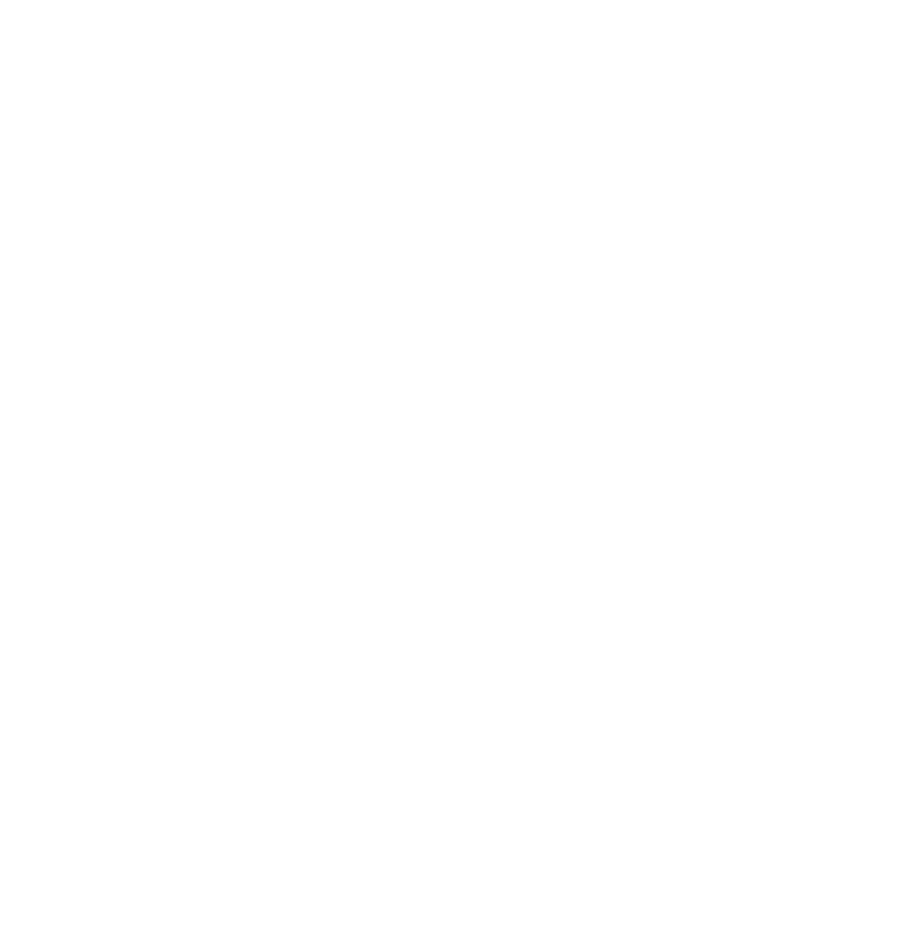
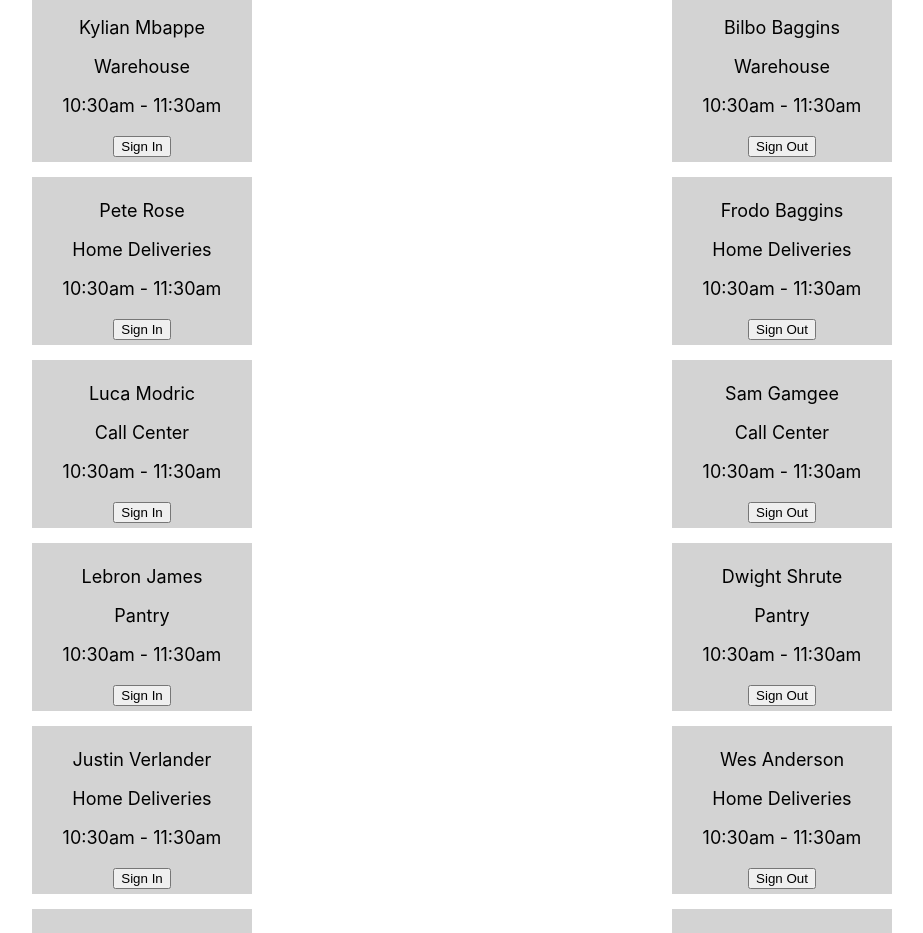
Before and after one commit to zscar611/CS4900LF1, a React (Create React App) app in the folder prototype/loavefish/: page /timesheet in a window 1280 px wide. Before the commit this address had no page. Shown: the part 420-1353 px from the top of the page, without its empty margins (198-1121 px from the left). Before the commit the page ends 800 px from the top, so only its background shows below. Built offline with nearby package versions, Linux system fonts and the light colour scheme.

Commit message:
this and that

```diff
--- a/prototype/loavefish/src/App.js
+++ b/prototype/loavefish/src/App.js
@@ -3,9 +3,10 @@ import { BrowserRouter as Router, Routes, Route, Link } from 'react-router-dom';
 import { Navigate } from 'react-router-dom';
 import Home from './components/Main';
 import Dashboard from './components/Dashboard';
-import Admin from './components/Admin';
+import TimeSheet from './components/TimeSheet';
 import Reports from './components/Reports.js'
 import VolunteerAdd from './components/VolunteerAdd.js';
+import AdminHome from './components/AdminHome.js';
 
 function App() {
   const [data, setData] = useState([{}])
@@ -14,8 +15,9 @@ function App() {
       <div>
         <Routes>
           <Route path="/dashboard" element={<Dashboard />} />
+          <Route path="/adminhome" element={<AdminHome />} />
           <Route path="/reports" element={<Reports />} />
-          <Route path="/admin" element={<Admin/>} />
+          <Route path="/timesheet" element={<TimeSheet/>} />
           <Route path="/volunteerAdd" element={< VolunteerAdd/>} />
           <Route path="/" element={<Home />} />
         </Routes>
--- /dev/null
+++ b/prototype/loavefish/src/components/AdminHome.js
@@ -0,0 +1,15 @@
+import React, { useState } from "react";
+import { Navigate } from "react-router-dom";
+import Navbar from "./Navbar";
+import "./App.css";
+
+function AdminHome() {
+  return (
+    <div className="App">
+      <Navbar />
+      <h1>Admin Home</h1>
+    </div>
+  );
+}
+
+export default AdminHome;
--- a/prototype/loavefish/src/components/Dashboard.js
+++ b/prototype/loavefish/src/components/Dashboard.js
@@ -32,12 +32,6 @@ function Dashboard() {
 
 	//END CALENDAR STUFF
 
-  async function logUser() {
-    const response = await fetch('http://localhost:5000');
-    const user = await response.json();
-    console.log(user);
-  }
-
 
 	const handleLogout = () =>
 	{
@@ -54,9 +48,6 @@ function Dashboard() {
         <img src={'/logo.jpg'} className="main-img" alt="logo"/>
         <p className='dashboard-text'>Welcome Frodo Baggins! </p>
       </header>
-      <div className="main-button">
-        <button className="main-button-box" onClick={logUser}>Get Data</button>
-      </div>
 
 
 	  <Calendar
--- a/prototype/loavefish/src/components/Main.js
+++ b/prototype/loavefish/src/components/Main.js
@@ -27,7 +27,7 @@ function Login() {
     else if (currentUser === "Admin")
     {
       // TODO add sql logic here
-      navigate('/Admin');
+      navigate('/AdminHome');
     } else { console.log("nope");}
   };
 
--- a/prototype/loavefish/src/components/Navbar.js
+++ b/prototype/loavefish/src/components/Navbar.js
@@ -9,9 +9,12 @@ function Navbar() {
       <nav>
         <div className='navbar-wrapper'>
           <ul>
-            <a onClick={()=>navigate('/Admin')} className='navbar-text'>
+            <a onClick={()=>navigate('/adminhome')} className='navbar-text'>
               Home
             </a>
+          </ul>
+          <ul>
+            <a onClick={()=>navigate('/timesheet')} className='navbar-text'>Time Sheet</a>
           </ul>
           <ul>
             <a className='navbar-text'>Calendar</a>
--- a/prototype/loavefish/src/components/Admin.css
+++ b/prototype/loavefish/src/components/TimeSheet.css
@@ -6,16 +6,8 @@
 }
 
 .column {
-  display: flex;
   flex-direction: column;
   flex: 1;
-  margin-left: 20em;
-  margin-right: 0;
-}
-
-.column:last-child {
-  margin-right: 20em;
-  margin-left: 0;
 }
 
 
@@ -28,8 +20,14 @@
 .admin-person {
   background-color: #d3d3d3;
   width: 35%;
-  padding: 5px; /* Adjust padding as needed */
-  margin-bottom: 15px; /* Add margin bottom to create gap */
+  padding: 5px;
+  font-size: large;
+  margin-bottom: 15px;
   margin-left: auto;
   margin-right: auto;
   }
+
+
+  .admin-text{
+    cursor: pointer;
+  }
--- a/prototype/loavefish/src/components/Admin.js
+++ b/prototype/loavefish/src/components/TimeSheet.js
@@ -1,7 +1,7 @@
 import React, { useState } from "react";
 import { useNavigate } from "react-router-dom";
 import "./App.css";
-import "./Admin.css";
+import "./TimeSheet.css";
 import Navbar from "./Navbar.js";
 
 // array of people schedulded for today but not checked in
@@ -11,12 +11,12 @@ import Navbar from "./Navbar.js";
 // check in or check out button
 // check out will ask are you sure
 
-function Admin() {
+function TimeSheet() {
   const navigate = useNavigate();
   //const [checkIn, setCheckedIn] = useState([]);
   //const [checkOut, setCheckOut] = useState([]);
 
-  const signInDict = [
+  const [signInDict, setSignInDict] = useState([
     {
       name: "Lionel Messi",
       area: "Pantry",
@@ -28,13 +28,13 @@ function Admin() {
       timeScheduled: "10:30am - 11:30am",
     },
     {
-      name: "Lionel Messi",
+      name: "Pete Rose",
       area: "Home Deliveries",
       timeScheduled: "10:30am - 11:30am",
     },
     {
       name: "Luca Modric",
-      area: "Call Cener",
+      area: "Call Center",
       timeScheduled: "10:30am - 11:30am",
     },
     {
@@ -43,24 +43,79 @@ function Admin() {
       timeScheduled: "10:30am - 11:30am",
     },
     {
-      name: "Kylian Mbappe",
+      name: "Justin Verlander",
       area: "Home Deliveries",
       timeScheduled: "10:30am - 11:30am",
     },
     {
-      name: "Lionel Messi",
+      name: "Miguel Cabrera",
       area: "Pantry",
       timeScheduled: "10:30am - 11:30am",
     },
     {
-      name: "Kylian Mbappe",
+      name: "Billy Beane",
       area: "Warehouse",
       timeScheduled: "10:30am - 11:30am",
     },
-  ];
+  ]);
+  const [signOutDict, setSignOutDict] = useState([
+    {
+      name: "Tom Brady",
+      area: "Pantry",
+      timeScheduled: "10:30am - 11:30am",
+    },
+    {
+      name: "Bilbo Baggins",
+      area: "Warehouse",
+      timeScheduled: "10:30am - 11:30am",
+    },
+    {
+      name: "Frodo Baggins",
+      area: "Home Deliveries",
+      timeScheduled: "10:30am - 11:30am",
+    },
+    {
+      name: "Sam Gamgee",
+      area: "Call Center",
+      timeScheduled: "10:30am - 11:30am",
+    },
+    {
+      name: "Dwight Shrute",
+      area: "Pantry",
+      timeScheduled: "10:30am - 11:30am",
+    },
+    {
+      name: "Wes Anderson",
+      area: "Home Deliveries",
+      timeScheduled: "10:30am - 11:30am",
+    },
+    {
+      name: "Tim Healey",
+      area: "Pantry",
+      timeScheduled: "10:30am - 11:30am",
+    },
+    {
+      name: "Billy Zoto",
+      area: "Warehouse",
+      timeScheduled: "10:30am - 11:30am",
+    },
+  ]);
 
   const signIn = (person) => {
     console.log(person);
+    // send JSON to backend checking in person
+    setSignOutDict((prevSignOutDict) => [...prevSignOutDict, person]);
+    setSignInDict((prevSignInDict) =>
+      prevSignInDict.filter((p) => p !== person)
+    );
+  };
+
+  const signOut = (person) => {
+    console.log(person);
+    // send JSON to backend checking in person
+    setSignOutDict((prevSignOutDict) =>
+    prevSignOutDict.filter((p) => p !== person)
+    );
   };
 
   const handleLogout = () => {
@@ -79,7 +134,7 @@ function Admin() {
           <ul>
             {signInDict.map((person, index) => (
               <div className="admin-person" key={index}>
-                <p>{person.name}</p>
+                <p className="admin-text">{person.name}</p>
                 <p>{person.area}</p>
                 <p>{person.timeScheduled}</p>
                 <button onClick={() => signIn(person)}>Sign In</button>{" "}
@@ -91,12 +146,12 @@ function Admin() {
         <div className="column">
           <h2>Sign Out</h2>
           <ul>
-            {signInDict.map((person, index) => (
+            {signOutDict.map((person, index) => (
               <div className="admin-person" key={index}>
-                <p>{person.name}</p>
+                <p className="admin-text">{person.name}</p>
                 <p>{person.area}</p>
                 <p>{person.timeScheduled}</p>
-                <button>Sign Out</button>
+                <button onClick={() => signOut(person)}>Sign Out</button>
               </div>
             ))}
           </ul>
@@ -106,4 +161,4 @@ function Admin() {
   );
 }
 
-export default Admin;
+export default TimeSheet;
```
